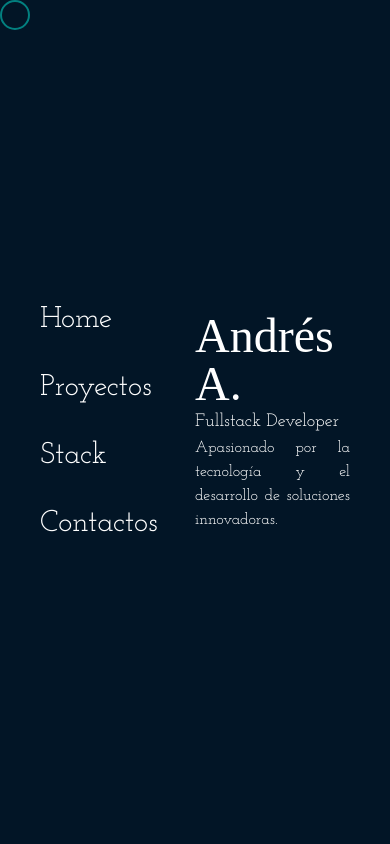
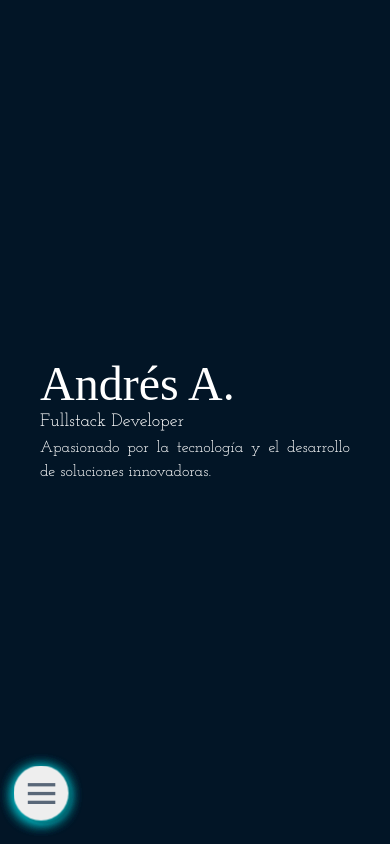
Before and after one commit to Andresalfaro7/portfolio, a React (Vite) app: page / in a window 390 px wide. Built offline with nearby package versions, Linux system fonts and the light colour scheme; a web font is replaced by a local one.

Commit message:
Add mobile menu component and styles; update App layout and CSS for responsiveness

```diff
--- a/src/App.css
+++ b/src/App.css
@@ -68,7 +68,7 @@
         @apply text-2xl sm:text-3xl md:text-4xl xl:text-5xl;
     }
 
-    h5{
+    h5 {
         @apply text-lg sm:text-xl md:text-2xl lg:text-3xl;
     }
 
@@ -118,6 +118,16 @@
         animation: pulseGlow 2s infinite ease-in-out;
     }
 
+    @media only screen and (max-width: 600px) {
+        .cursor {
+            display: none;
+        }
+
+        body{
+            cursor: default;
+        }
+    }
+
     @keyframes pulse {
         0% {
             transform: scale(1);
--- a/src/App.tsx
+++ b/src/App.tsx
@@ -3,7 +3,9 @@ import { Routes, Route, useLocation } from 'react-router-dom';
 import { AnimatePresence, motion } from 'framer-motion';
 import CursorCustom from './components/CursorCustom';
 import './App.css';
+import './styles/MenuMobile.css';
 import { ROUTES } from './routes/index';
+import MenuMobile from './components/MenuMobile';
 
 // Lazy load pages
 const Home = lazy(() => import('./pages/Home'));
@@ -69,6 +71,9 @@ export default function App() {
     <div className="overflow-hidden">
       <CursorCustom />
       <AnimatedRoutes />
+      <div className="fixed bottom-9 left-4 md:hidden">
+        <MenuMobile />
+      </div>
     </div>
   );
 }
--- a/src/components/CardCustom.tsx
+++ b/src/components/CardCustom.tsx
@@ -38,7 +38,7 @@ const Card = ({ image, title }: CardProps) => {
       <div className={`img-wrapper ${animationStep >= 5 ? 'animate-height' : ''}`}>
         <img
           className={`img ${animationStep >= 6 ? 'animate-show' : ''} w-full h-full object-cover rounded-sm`}
-          src={`/images/${image}`}
+          src={`${import.meta.env.VITE_BASENAME}images/${image}`}
           alt="Proyecto"
         />
         <div className="overlay "></div>
--- /dev/null
+++ b/src/components/MenuMobile.tsx
@@ -0,0 +1,35 @@
+import { Link } from 'react-router-dom';
+import { HiMiniBriefcase } from "react-icons/hi2";
+import { BiHomeSmile } from "react-icons/bi";
+import { FaCubesStacked } from "react-icons/fa6";
+import { TbMessageUser } from "react-icons/tb";
+import { useState } from 'react';
+
+const MenuMobile = () => {
+    const [isChecked, setIsChecked] = useState<boolean>(false);
+    const handleCheckboxChange = () => setIsChecked(!isChecked);
+
+    const handleButtonClick = () => {
+        if (isChecked) {
+            setIsChecked(false);
+        }
+    };
+
+    return (
+        <nav className="menu">
+            <input type="checkbox" checked={isChecked} onChange={handleCheckboxChange} className="menu-open" name="menu-open" id="menu-open" />
+            <label className="menu-open-button" htmlFor="menu-open">
+                <span className="lines line-1"></span>
+                <span className="lines line-2"></span>
+                <span className="lines line-3"></span>
+            </label>
+
+            <Link onClick={handleButtonClick} to={'/'} className="menu-item blue"><BiHomeSmile /></Link>
+            <Link onClick={handleButtonClick} to={'/proyectos'} className="menu-item green"><HiMiniBriefcase /></Link>
+            <Link onClick={handleButtonClick} to={'/stack'} className="menu-item red"><FaCubesStacked /></Link>
+            <Link onClick={handleButtonClick} to={'/contactos'} className="menu-item purple"><TbMessageUser /></Link>
+        </nav>
+    )
+}
+
+export default MenuMobile;
--- a/src/pages/Home.tsx
+++ b/src/pages/Home.tsx
@@ -5,7 +5,7 @@ import SlideInText from "../components/SlideInText";
 const Home = () => {
     return (
         <div className="flex h-screen items-center p-10">
-            <div className="w-1/2">
+            <div className="hidden md:block md:w-1/2">
                 <nav className="text-3xl">
                     <li className="w-fit"><Link to={'/'}><SlideInText text="Home" delay={0}/></Link></li>
                     <li className="w-fit"><Link to={'/proyectos'}><SlideInText text="Proyectos" delay={100}/></Link></li>
@@ -13,7 +13,7 @@ const Home = () => {
                     <li className="w-fit"><Link to={'/contactos'}><SlideInText text="Contactos" delay={300}/></Link></li>
                 </nav>
             </div>
-            <div className="w-1/2">
+            <div className="w-full md:w-1/2">
                 <h1 className="md:h-20 lg:h-28 xl:h-36"><AnimationTextOne text="Andrés A." speed={100} /></h1>
                 <h3><AnimationTextOne text="Fullstack Developer" speed={100} /></h3>
                 <p><AnimationTextOne text="Apasionado por la tecnología y el desarrollo de soluciones innovadoras." speed={50} /></p>
--- /dev/null
+++ b/src/styles/MenuMobile.css
@@ -0,0 +1,276 @@
+a {
+   color: inherit;
+}
+
+.menu-item,
+.menu-open-button {
+   background: #EEEEEE;
+   border-radius: 100%;
+   width: 50px;
+   height: 50px;
+   margin-left: -40px;
+   position: absolute;
+   color: #FFFFFF;
+   text-align: center;
+   line-height: 80px;
+   -webkit-transform: translate3d(0, 0, 0);
+   transform: translate3d(0, 0, 0);
+   -webkit-transition: -webkit-transform ease-out 200ms;
+   transition: -webkit-transform ease-out 200ms;
+   transition: transform ease-out 200ms;
+   transition: transform ease-out 200ms, -webkit-transform ease-out 200ms;
+}
+
+.menu-open {
+   display: none;
+}
+
+.lines {
+   width: 25px;
+   height: 3px;
+   background: #596778;
+   display: block;
+   position: absolute;
+   top: 50%;
+   left: 50%;
+   margin-left: -12.5px;
+   margin-top: -1.5px;
+   -webkit-transition: -webkit-transform 200ms;
+   transition: -webkit-transform 200ms;
+   transition: transform 200ms;
+   transition: transform 200ms, -webkit-transform 200ms;
+}
+
+.line-1 {
+   -webkit-transform: translate3d(0, -8px, 0);
+   transform: translate3d(0, -8px, 0);
+}
+
+.line-2 {
+   -webkit-transform: translate3d(0, 0, 0);
+   transform: translate3d(0, 0, 0);
+}
+
+.line-3 {
+   -webkit-transform: translate3d(0, 8px, 0);
+   transform: translate3d(0, 8px, 0);
+}
+
+.menu-open:checked + .menu-open-button .line-1 {
+   -webkit-transform: translate3d(0, 0, 0) rotate(45deg);
+   transform: translate3d(0, 0, 0) rotate(45deg);
+}
+
+.menu-open:checked + .menu-open-button .line-2 {
+   -webkit-transform: translate3d(0, 0, 0) scale(0.1, 1);
+   transform: translate3d(0, 0, 0) scale(0.1, 1);
+}
+
+.menu-open:checked + .menu-open-button .line-3 {
+   -webkit-transform: translate3d(0, 0, 0) rotate(-45deg);
+   transform: translate3d(0, 0, 0) rotate(-45deg);
+}
+
+.menu {
+   margin: auto;
+   position: absolute;
+   top: 0;
+   bottom: 0;
+   left: 0;
+   right: 0;
+   width: 80px;
+   height: 80px;
+   text-align: center;
+   box-sizing: border-box;
+   font-size: 26px;
+}
+
+
+.menu-item {
+   transition: all 0.1s ease 0s;
+   display: flex;
+   justify-content: center;
+   align-items: center;
+   left: 2.5rem;
+   box-shadow: 0px 2px 15px #00B7C2;
+}
+
+.menu-item:hover {
+   background: #EEEEEE;
+   color: #3290B1;
+}
+
+.menu-item:nth-child(3) {
+   -webkit-transition-duration: 180ms;
+   transition-duration: 180ms;
+}
+
+.menu-item:nth-child(4) {
+   -webkit-transition-duration: 180ms;
+   transition-duration: 180ms;
+}
+
+.menu-item:nth-child(5) {
+   -webkit-transition-duration: 180ms;
+   transition-duration: 180ms;
+}
+
+.menu-item:nth-child(6) {
+   -webkit-transition-duration: 180ms;
+   transition-duration: 180ms;
+}
+
+.menu-item:nth-child(7) {
+   -webkit-transition-duration: 180ms;
+   transition-duration: 180ms;
+}
+
+.menu-item:nth-child(8) {
+   -webkit-transition-duration: 180ms;
+   transition-duration: 180ms;
+}
+
+.menu-item:nth-child(9) {
+   -webkit-transition-duration: 180ms;
+   transition-duration: 180ms;
+}
+
+.menu-open-button {
+   z-index: 2;
+   -webkit-transition-timing-function: cubic-bezier(0.175, 0.885, 0.32, 1.275);
+   transition-timing-function: cubic-bezier(0.175, 0.885, 0.32, 1.275);
+   -webkit-transition-duration: 400ms;
+   transition-duration: 400ms;
+   -webkit-transform: scale(1.1, 1.1) translate3d(0, 0, 0);
+   transform: scale(1.1, 1.1) translate3d(0, 0, 0);
+   cursor: pointer;
+   box-shadow: 3px 3px 0 0 rgba(0, 0, 0, 0.14);
+}
+
+.menu-open-button:hover {
+   -webkit-transform: scale(1.2, 1.2) translate3d(0, 0, 0);
+   transform: scale(1.2, 1.2) translate3d(0, 0, 0);
+}
+
+.menu-open:checked + .menu-open-button {
+   -webkit-transition-timing-function: linear;
+   transition-timing-function: linear;
+   -webkit-transition-duration: 200ms;
+   transition-duration: 200ms;
+   -webkit-transform: scale(0.8, 0.8) translate3d(0, 0, 0);
+   transform: scale(0.8, 0.8) translate3d(0, 0, 0);
+}
+
+.menu-open:checked ~ .menu-item {
+   -webkit-transition-timing-function: cubic-bezier(0.935, 0, 0.34, 1.33);
+   transition-timing-function: cubic-bezier(0.935, 0, 0.34, 1.33);
+}
+
+.menu-open:checked ~ .menu-item:nth-child(3) {
+   transition-duration: 180ms;
+   -webkit-transition-duration: 180ms;
+   -webkit-transform: translate3d(0.08361px, -67.99997px, 0);
+   transform: translate3d(0.08361px, -67.99997px, 0);
+}
+
+.menu-open:checked ~ .menu-item:nth-child(4) {
+   transition-duration: 280ms;
+   -webkit-transition-duration: 280ms;
+   -webkit-transform: translate3d(74.9466px, -67.99997px, 0);
+   transform: translate3d(74.9466px, -67.99997px, 0);
+}
+
+.menu-open:checked ~ .menu-item:nth-child(5) {
+   transition-duration: 380ms;
+   -webkit-transition-duration: 380ms;
+   -webkit-transform: translate3d(148.9466px, -67.99997px, 0);
+   transform: translate3d(148.9466px, -67.99997px, 0);
+}
+
+.menu-open:checked ~ .menu-item:nth-child(6) {
+   transition-duration: 480ms;
+   -webkit-transition-duration: 480ms;
+   -webkit-transform: translate3d(222.08361px, -67.99997px, 0);
+   transform: translate3d(222.08361px, -67.99997px, 0);
+}
+
+.menu-open:checked ~ .menu-item:nth-child(7) {
+   transition-duration: 580ms;
+   -webkit-transition-duration: 580ms;
+   -webkit-transform: translate3d(-90.86291px, 52.62064px, 0);
+   transform: translate3d(-90.86291px, 52.62064px, 0);
+}
+
+.menu-open:checked ~ .menu-item:nth-child(8) {
+   transition-duration: 680ms;
+   -webkit-transition-duration: 680ms;
+   -webkit-transform: translate3d(-91.03006px, -52.33095px, 0);
+   transform: translate3d(-91.03006px, -52.33095px, 0);
+}
+
+.menu-open:checked ~ .menu-item:nth-child(9) {
+   transition-duration: 780ms;
+   -webkit-transition-duration: 780ms;
+   -webkit-transform: translate3d(-0.25084px, -104.9997px, 0);
+   transform: translate3d(-0.25084px, -104.9997px, 0);
+}
+
+.blue {
+   background-color: #669AE1;
+   text-shadow: 1px 1px 0 rgba(0, 0, 0, 0.12);
+}
+
+.blue:hover {
+   color: #669AE1;
+   text-shadow: none;
+}
+
+.green {
+   background-color: #70CC72;
+   text-shadow: 1px 1px 0 rgba(0, 0, 0, 0.12);
+}
+
+.green:hover {
+   color: #70CC72;
+   text-shadow: none;
+}
+
+.red {
+   background-color: #FE4365;
+   text-shadow: 1px 1px 0 rgba(0, 0, 0, 0.12);
+}
+
+.red:hover {
+   color: #FE4365;
+   text-shadow: none;
+}
+
+.purple {
+   background-color: #C49CDE;
+   text-shadow: 1px 1px 0 rgba(0, 0, 0, 0.12);
+}
+
+.purple:hover {
+   color: #C49CDE;
+   text-shadow: none;
+}
+
+.orange {
+   background-color: #FC913A;
+   text-shadow: 1px 1px 0 rgba(0, 0, 0, 0.12);
+}
+
+.orange:hover {
+   color: #FC913A;
+   text-shadow: none;
+}
+
+.lightblue {
+   background-color: #62C2E4;
+   text-shadow: 1px 1px 0 rgba(0, 0, 0, 0.12);
+}
+
+.lightblue:hover {
+   color: #62C2E4;
+   text-shadow: none;
+}
--- a/vite.config.ts
+++ b/vite.config.ts
@@ -8,5 +8,5 @@ export default defineConfig({
     react(),
     tailwindcss()
   ],
-  base: process.env.VITE_BASENAME || "/",
+  base: process.env.NODE_ENV === 'production' ? '/portfolio/' : '/',
 })
```
